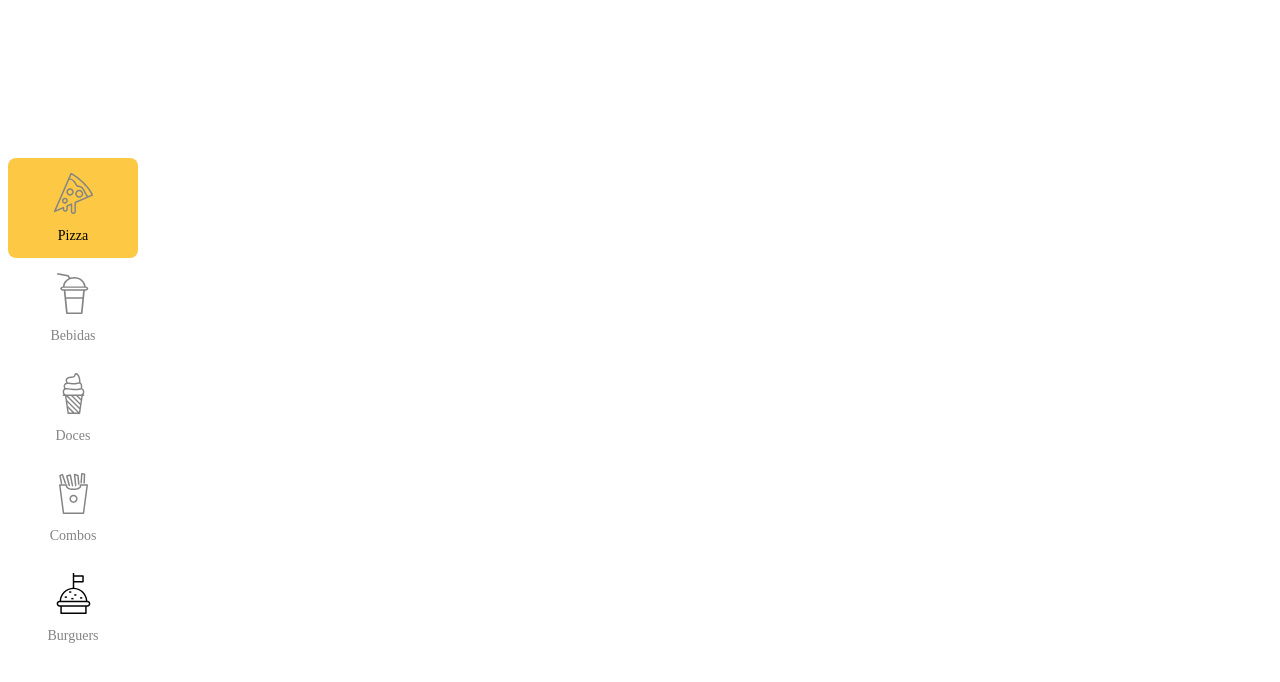
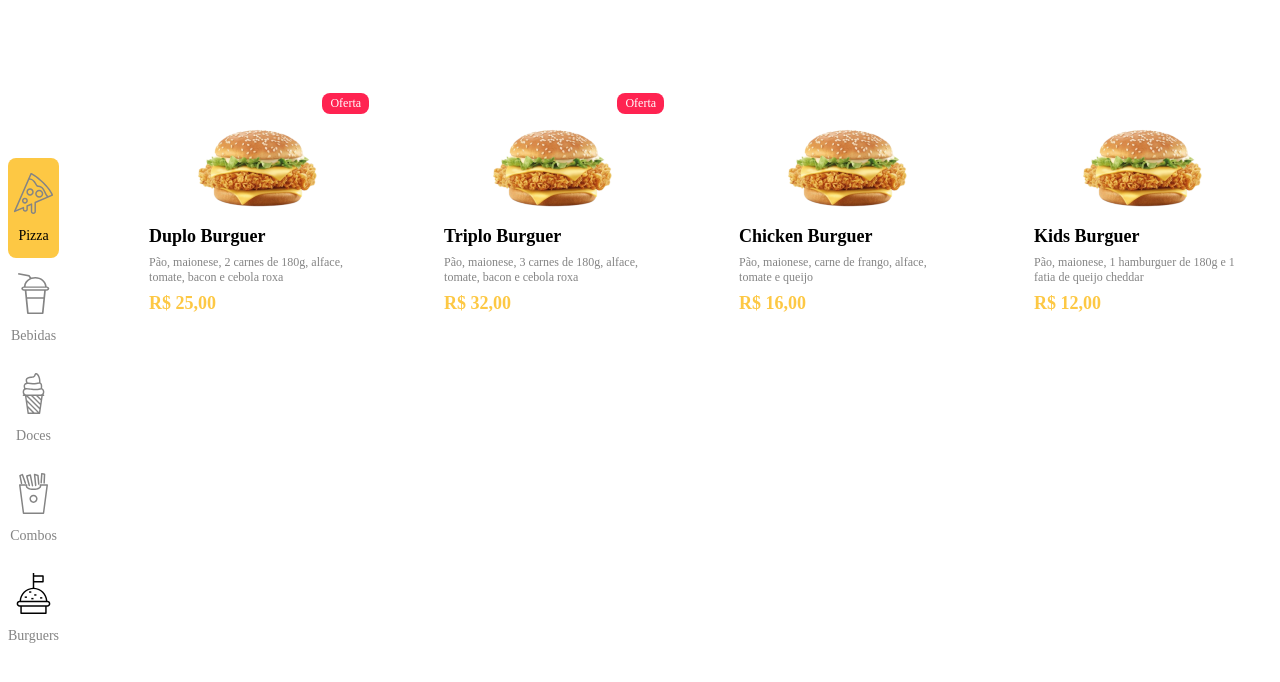
Before and after one commit to iagovtr/restaurant, a Vue app: page / in a window 1280 px wide. Shown: the top 682 px of the page. Built offline with nearby package versions, Linux system fonts and the light colour scheme; data requests are answered from the project's data file; the HTML template or start-up script is replaced by a standard one.

Commit message:
Items List

```diff
--- a/src/components/HelloWorld.vue
+++ /dev/null
@@ -1,71 +0,0 @@
-<template>
-  <div class="hello">
-    <h1>{{ msg }}</h1>
-    <p>
-      For a guide and recipes on how to configure / customize this project,<br>
-      check out the
-      <a href="https://cli.vuejs.org" target="_blank" rel="noopener">vue-cli documentation</a>.
-    </p>
-    <h3>Installed CLI Plugins</h3>
-    <ul>
-      <li><a href="https://github.com/vuejs/vue-cli/tree/dev/packages/%40vue/cli-plugin-babel" target="_blank"
-          rel="noopener">babel</a></li>
-      <li><a href="https://github.com/vuejs/vue-cli/tree/dev/packages/%40vue/cli-plugin-eslint" target="_blank"
-          rel="noopener">eslint</a></li>
-    </ul>
-    <h3>Essential Links</h3>
-    <ul>
-      <li><a href="https://vuejs.org" target="_blank" rel="noopener">Core Docs</a></li>
-      <li><a href="https://forum.vuejs.org" target="_blank" rel="noopener">Forum</a></li>
-      <li><a href="https://chat.vuejs.org" target="_blank" rel="noopener">Community Chat</a></li>
-      <li><a href="https://twitter.com/vuejs" target="_blank" rel="noopener">Twitter</a></li>
-      <li><a href="https://news.vuejs.org" target="_blank" rel="noopener">News</a></li>
-    </ul>
-    <h3>Ecosystem</h3>
-    <Smothie />
-    <ul>
-      <li><a href="https://router.vuejs.org" target="_blank" rel="noopener">vue-router</a></li>
-      <li><a href="https://vuex.vuejs.org" target="_blank" rel="noopener">vuex</a></li>
-      <li><a href="https://github.com/vuejs/vue-devtools#vue-devtools" target="_blank" rel="noopener">vue-devtools</a>
-      </li>
-      <li><a href="https://vue-loader.vuejs.org" target="_blank" rel="noopener">vue-loader</a></li>
-      <li><a href="https://github.com/vuejs/awesome-vue" target="_blank" rel="noopener">awesome-vue</a></li>
-    </ul>
-  </div>
-</template>
-
-<script>
-
-  import Smothie from '../assets/icons/smothie.svg'
-
-  export default {
-    name: 'HelloWorld',
-    components: {
-      Smothie
-    },
-    props: {
-      msg: String
-    }
-  }
-</script>
-
-<!-- Add "scoped" attribute to limit CSS to this component only -->
-<style scoped lang="less">
-  h3 {
-    margin: 40px 0 0;
-  }
-
-  ul {
-    list-style-type: none;
-    padding: 0;
-  }
-
-  li {
-    display: inline-block;
-    margin: 0 10px;
-  }
-
-  a {
-    color: #42b983;
-  }
-</style>
--- /dev/null
+++ b/src/components/Item.vue
@@ -0,0 +1,74 @@
+<template>
+  <div class="item">
+    <div class="item--tag" v-if="item.offer">Oferta</div>
+    <img class="item--img" src="../assets/images/burguer.png" />
+    <h2 class="item--name">{{ item.name }}</h2>
+    <p class="item--description">{{ item.description }}</p>
+    <p class="item--price">{{ item.price | currency }}</p>
+  </div>
+</template>
+
+<script>
+export default {
+  name: "Item",
+  filters: {
+    currency(value) {
+      return `R$ ${value.toLocaleString("pt-br", {
+        minimumFractionDigits: 2,
+      })}`;
+    },
+  },
+  props: {
+    item: {},
+  },
+};
+</script>
+
+<style lang="less" scoped>
+.item {
+  width: 215px;
+  height: 290px;
+  border-radius: 8px;
+  background: white;
+  position: relative;
+  margin: 20px;
+  padding: 20px;
+
+  &--tag {
+    position: absolute;
+    border-radius: 8px;
+    background: @pink;
+    color: white;
+    top: 15px;
+    right: 15px;
+    font-weight: 500;
+    font-size: 12px;
+    padding: 3px 8px;
+  }
+
+  &--img {
+    display: block;
+    margin: 20px auto 0px;
+  }
+
+  &--name {
+    font-weight: 600;
+    font-size: 18px;
+    margin: 8px auto;
+  }
+
+  &--description {
+    color: @dark-grey;
+    font-weight: 300;
+    font-size: 12px;
+    margin: 0;
+  }
+
+  &--price {
+    font-weight: 600;
+    font-size: 18px;
+    color: @yellow;
+    margin: 8px auto;
+  }
+}
+</style>
--- /dev/null
+++ b/src/components/ItemsList.vue
@@ -0,0 +1,34 @@
+<template>
+  <div class="items-list">
+    <Item v-for="item in itemsList" :key="item.id" :item="item" />
+  </div>
+</template>
+
+<script>
+import axios from "axios";
+import Item from "./Item";
+
+export default {
+  name: "ItemsList",
+  components: {
+    Item,
+  },
+  data() {
+    return {
+      itemsList: [],
+    };
+  },
+  created() {
+    axios.get("http://localhost:3000/burguers").then((response) => {
+      this.itemsList = response.data;
+    });
+  },
+};
+</script>
+
+<style style="less" scoped>
+.items-list {
+  margin: 50px;
+  display: flex;
+}
+</style>
--- a/src/views/Home.vue
+++ b/src/views/Home.vue
@@ -1,23 +1,26 @@
 <template>
   <div class="home">
     <CategoryMenu />
+    <ItemsList />
   </div>
 </template>
 
 <script>
 // @ is an alias to /src
 import CategoryMenu from "@/components/CategoryMenu.vue";
-import axios from "axios";
+import ItemsList from "@/components/ItemsList.vue";
 
 export default {
   name: "Home",
   components: {
     CategoryMenu,
-  },
-  created() {
-    axios.get("http://localhost:3000/burguers").then((response) => {
-      console.log(response);
-    });
+    ItemsList,
   },
 };
 </script>
+
+<style lang="less">
+.home {
+  display: flex;
+}
+</style>
```
Also changed, not shown: src/assets/images/burguer.png (added).
